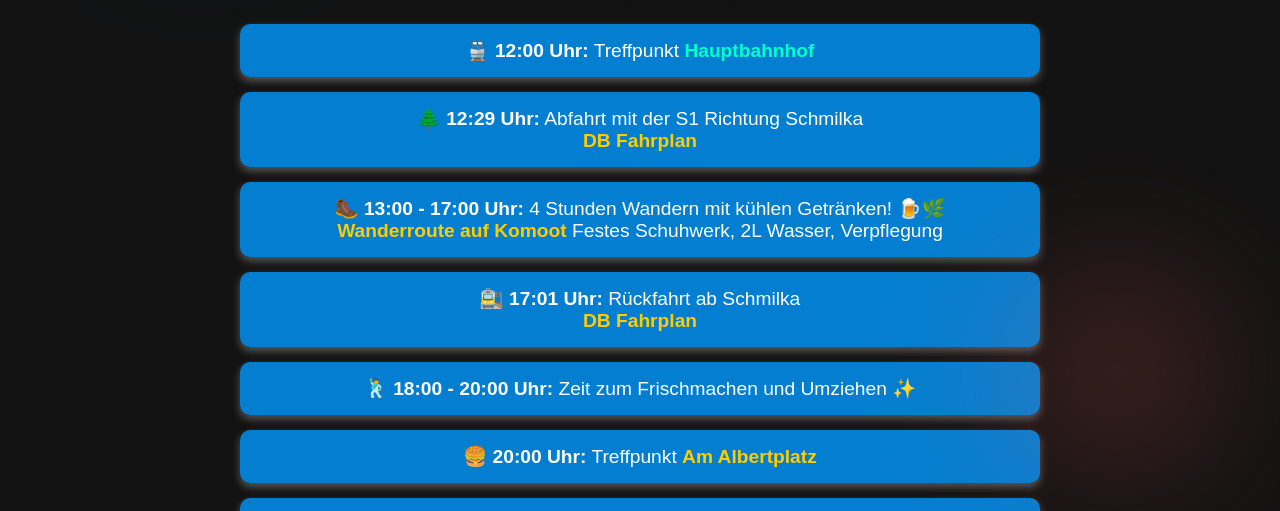
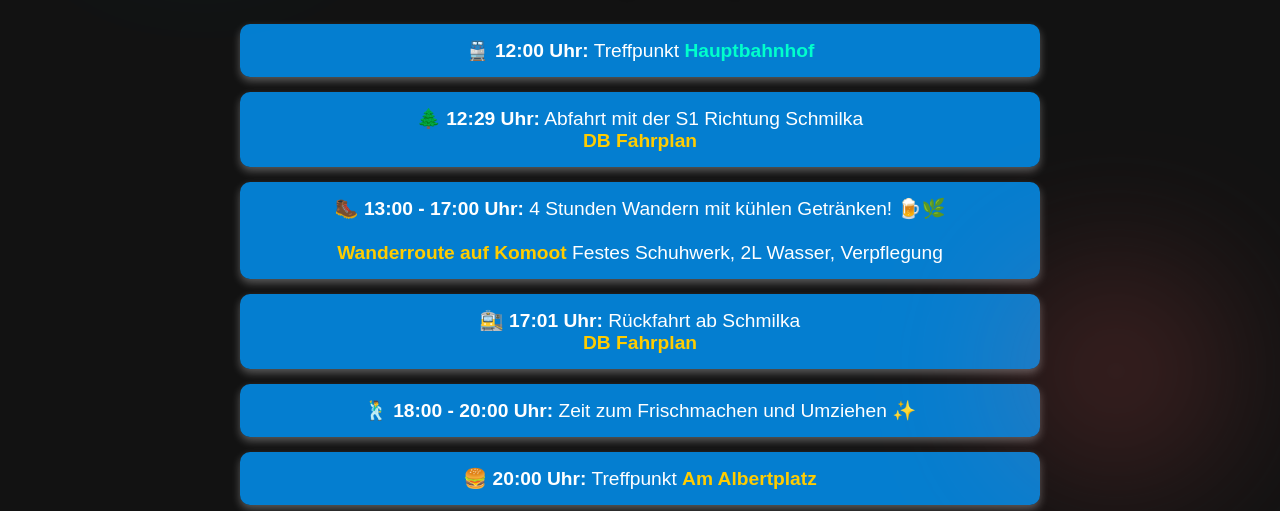
Before and after one commit to doriankreibich/nicos-jga, a plain HTML site: page index.html in a window 1280 px wide. Shown: the part 289-800 px from the top of the page. Drawn offline with Linux system fonts and the light colour scheme.

Commit message:
Update index.html

```diff
--- a/index.html
+++ b/index.html
@@ -122,7 +122,7 @@
             <a href="https://www.bahn.de/buchung/start?vbid=759ffa38-fb3e-410c-a22a-e470a1b4eca2" target="_blank">DB Fahrplan</a>
         </li>
         <li>🥾 <strong>13:00 - 17:00 Uhr:</strong> 4 Stunden Wandern mit kühlen Getränken! 🍺🌿<br>
-            <a href="https://www.komoot.com/de-de/smarttour/24007509?ref=wdd" target="_blank">Wanderroute auf Komoot</a>
+            <a href="https://www.komoot.com/de-de/smarttour/24007509?ref=wdd" target="_blank"><br>Wanderroute auf Komoot</a>
             Festes Schuhwerk, 2L Wasser, Verpflegung
         </li>
         <li>🚉 <strong>17:01 Uhr:</strong> Rückfahrt ab Schmilka <br>
```
